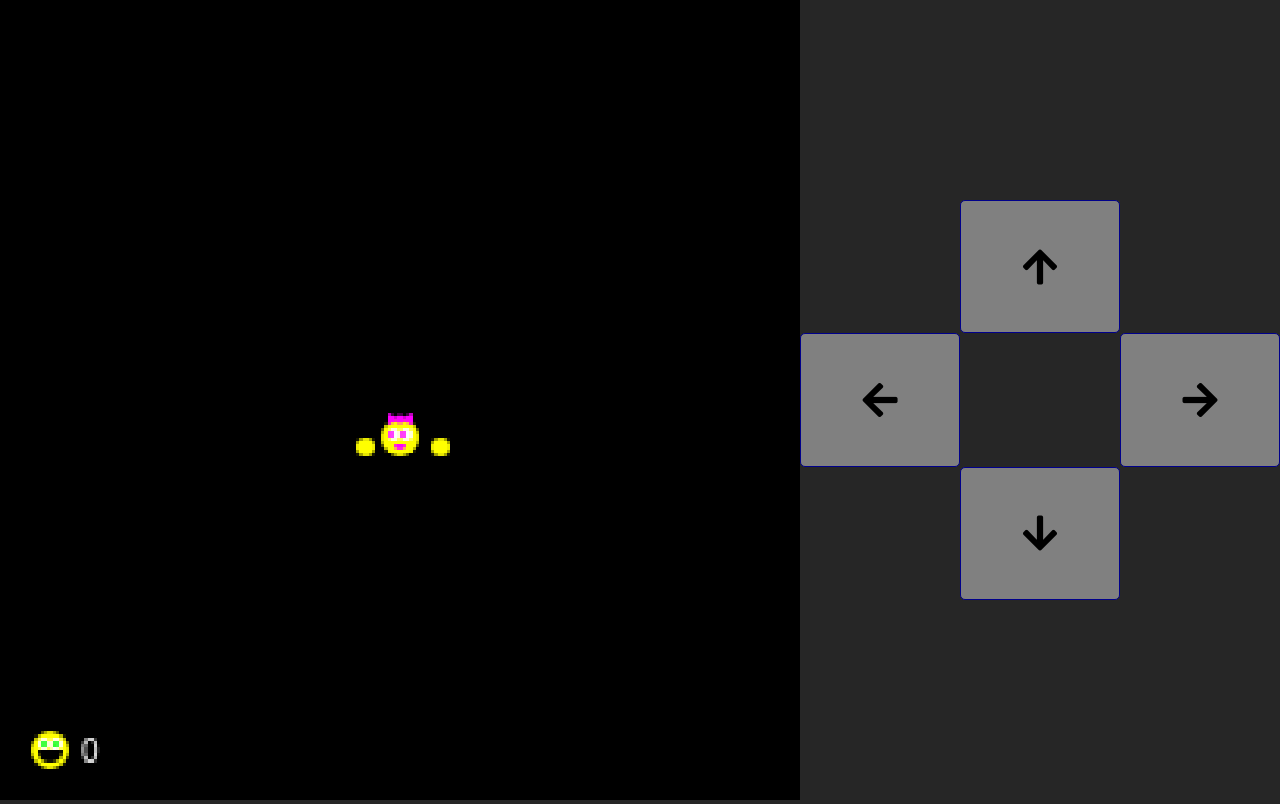
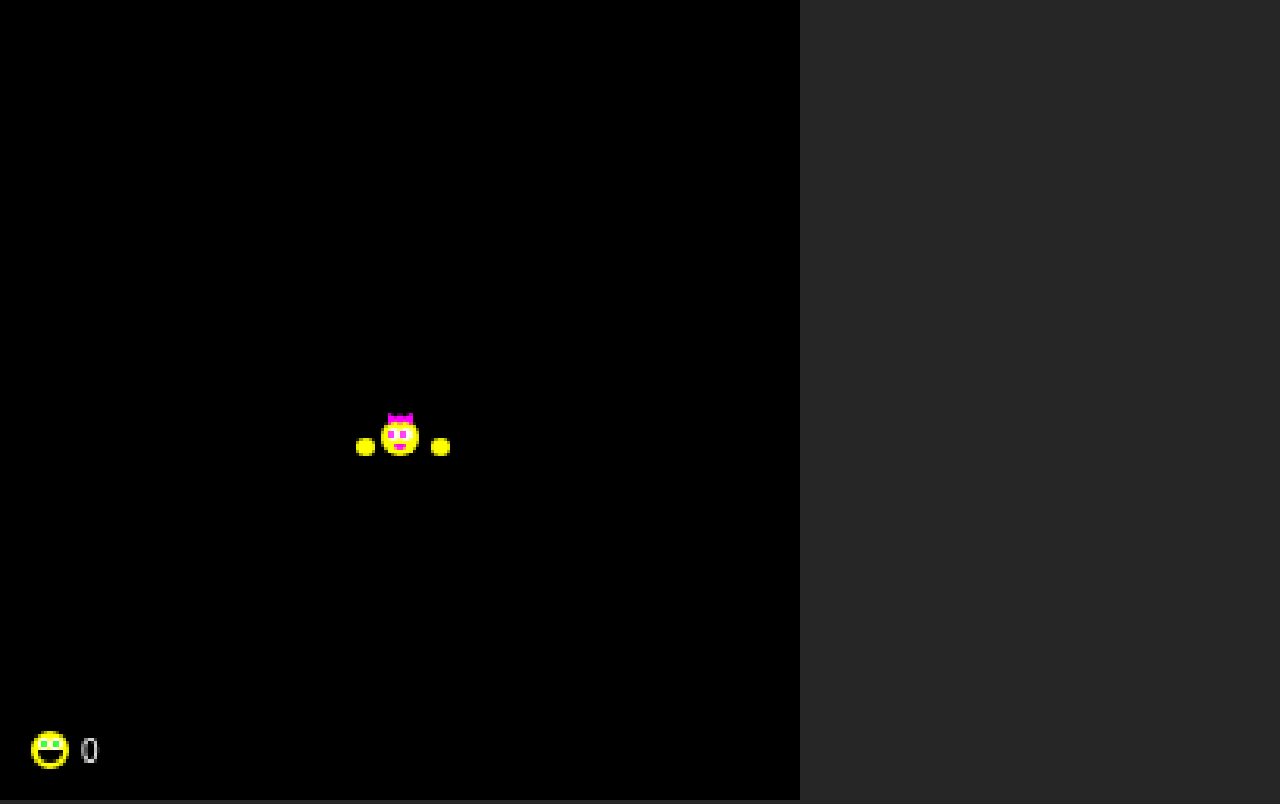
Before and after one commit to jerminatorhits/reverse-pacman, a plain HTML site: page index.html in a window 1280 px wide. Drawn offline with Linux system fonts and the light colour scheme.

Commit message:
remove all but canvas

```diff
--- a/index.html
+++ b/index.html
@@ -112,34 +112,7 @@
   </head>
 
   <body>
-    <div id="game-container">
         <canvas width="256" height="256" onclick="nextGame()" id="game"></canvas>
-
-      <div id="controls-container">
-        <div id="control-pad">
-          <div class="controls-row">
-            <button id="up" class="arrow-button" onclick="moveUp()">
-              <i class="fas fa-arrow-up fa-2x"></i>
-            </button>
-          </div>
-          <div class="controls-row">
-            <button id="left" class="arrow-button" onclick="moveLeft()">
-              <i class="fas fa-arrow-left fa-2x"></i>
-            </button>
-            <div class="middle-key-spacer" onclick="moveRight()">
-            </div>
-            <button id="right" class="arrow-button" onclick="moveRight()">
-              <i class="fas fa-arrow-right fa-2x"></i>
-            </button>
-          </div>
-          <div class="controls-row">
-            <button id="down" class="arrow-button" onclick="moveDown()">
-              <i class="fas fa-arrow-down fa-2x"></i>
-            </button>
-          </div>
-        </div>
-      </div>
-    </div>
     <script type='application/javascript' src='fastclick.js'></script>
     <script src="game.js"></script>
   </body>
```
